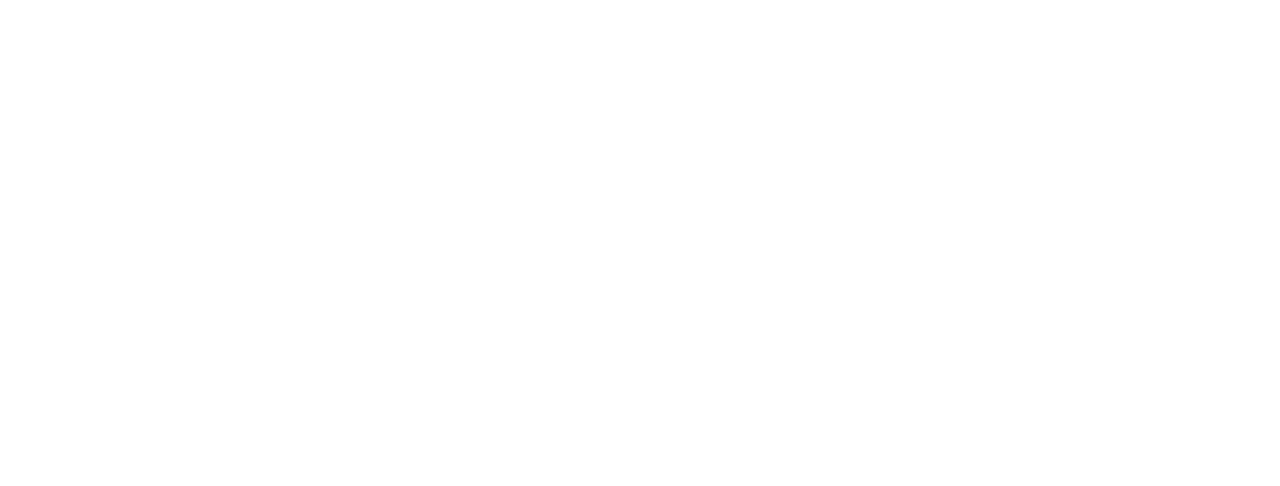
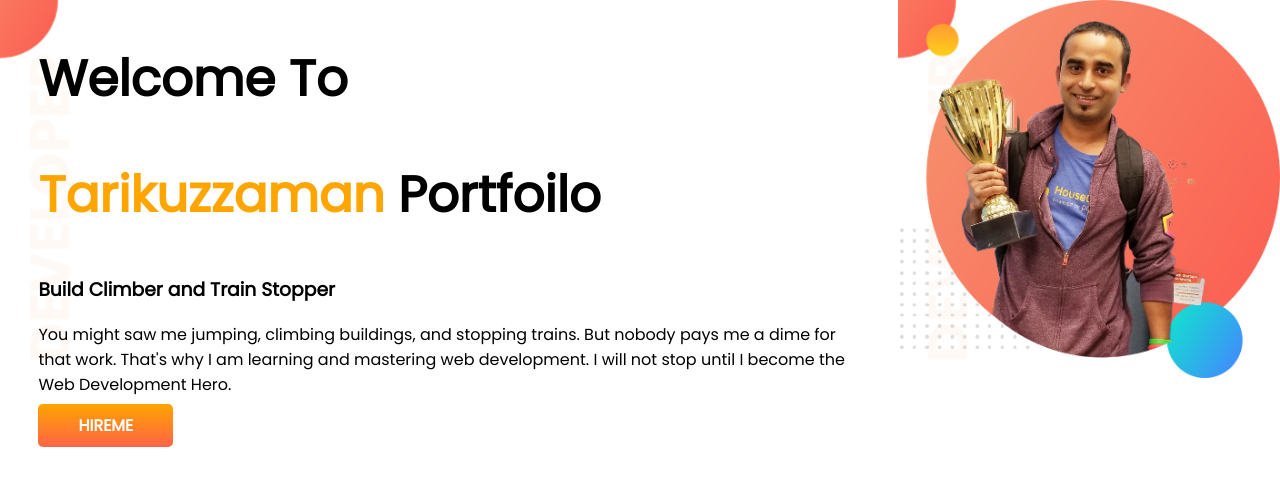
Before and after one commit to Tarek757bd/developer-portfolio, a plain HTML site: page index.html in a window 1280 px wide. Drawn offline with Linux system fonts and the light colour scheme.

Commit message:
top-banner

```diff
--- a/index.html
+++ b/index.html
@@ -1,13 +1,34 @@
 <!DOCTYPE html>
 <html lang="en">
+
 <head>
     <meta charset="UTF-8">
     <meta http-equiv="X-UA-Compatible" content="IE=edge">
     <meta name="viewport" content="width=device-width, initial-scale=1.0">
     <title>Tarikuzzaman Portfoilo</title>
+    <link rel="preconnect" href="https://fonts.googleapis.com">
+    <link rel="preconnect" href="https://fonts.gstatic.com" crossorigin>
+    <link href="https://fonts.googleapis.com/css2?family=Poppins&display=swap" rel="stylesheet">
     <link rel="stylesheet" href="style.css">
 </head>
+
 <body>
+    <section class="top-banner">
+        <div class="half-width">
+            <h1>Welcome To</h1>
+            <h1><span class="orange">Tarikuzzaman</span> Portfoilo</h1>
+            <h3>Build Climber and Train Stopper</h3>
+            <p>You might saw me jumping, climbing buildings, and stopping trains. But nobody pays me a dime for that
+                work.
+                That's why I am learning and mastering web development. I will not stop until I become the Web
+                Development
+                Hero.</p>
+            <a class="link-button" target="_blank" href="https://www.youtube.com/">HIREME</a>
+        </div>
+        <div class="half-width">
+            <img src="images/jhankar.png" alt="">
+        </div>
+    </section>
+</body>
 
-</body>
 </html>
--- a/style.css
+++ b/style.css
@@ -0,0 +1,36 @@
+body{
+    font-family: 'Poppins', sans-serif;
+    margin: 0;
+}
+h1{
+    font-size: 50px;
+}
+.orange{
+    color: orange;
+}
+
+section{
+    display: flex;
+}
+.link-button{
+    text-decoration: none;
+    background-image: linear-gradient(orange,tomato);
+    padding: 10px 40px;
+    border-radius: 5px;
+    color: white;
+    font-weight: 700;
+
+}
+
+.half-width{
+    padding-left: 3%;
+}
+
+.half-width img{
+    width: 100%;
+}
+
+.top-banner{
+    background-image: url(images/top-banner.png);
+
+}
```
Also changed, not shown: images/dream-bg.png (added), images/exp-bg.png (added), images/jhankar.png (added), images/jhankar2.png (added), images/my-bg.png (added), images/my-bg2.png (added), images/top-banner.png (added), 7 other files.
